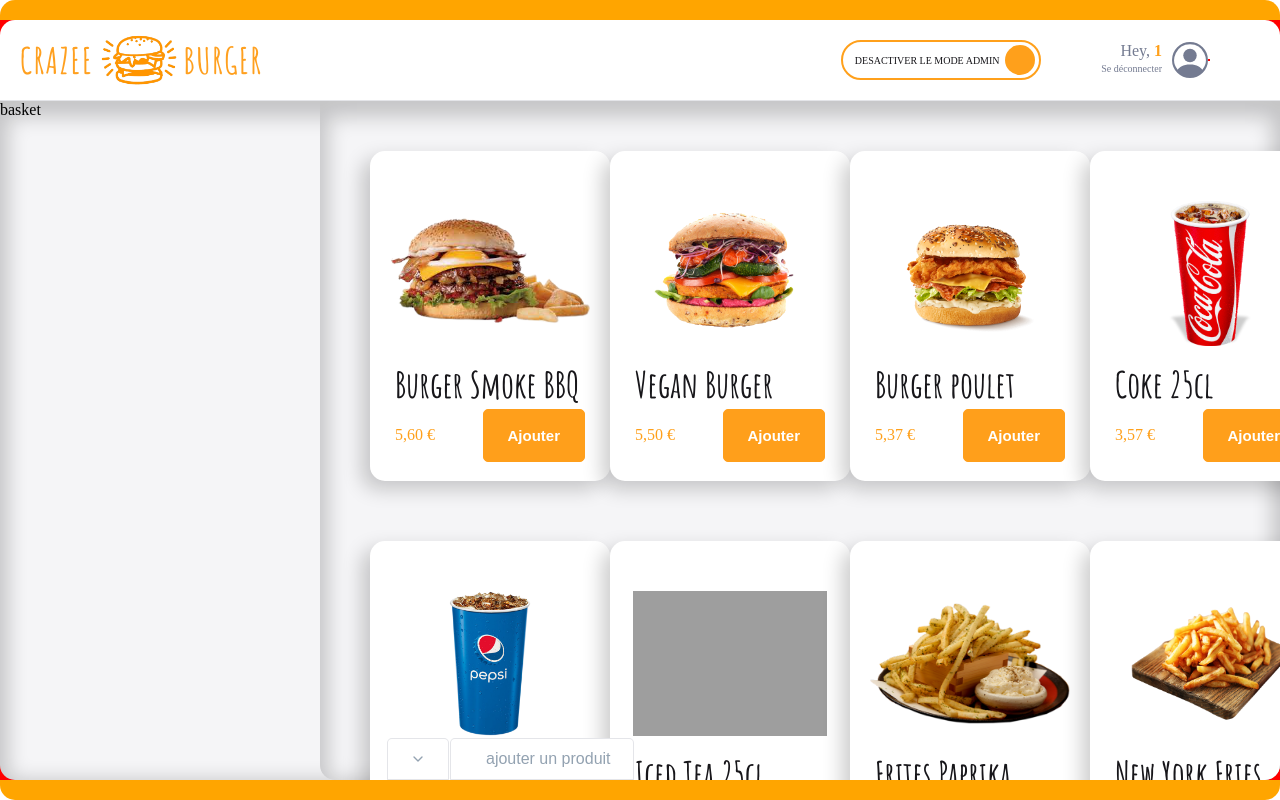
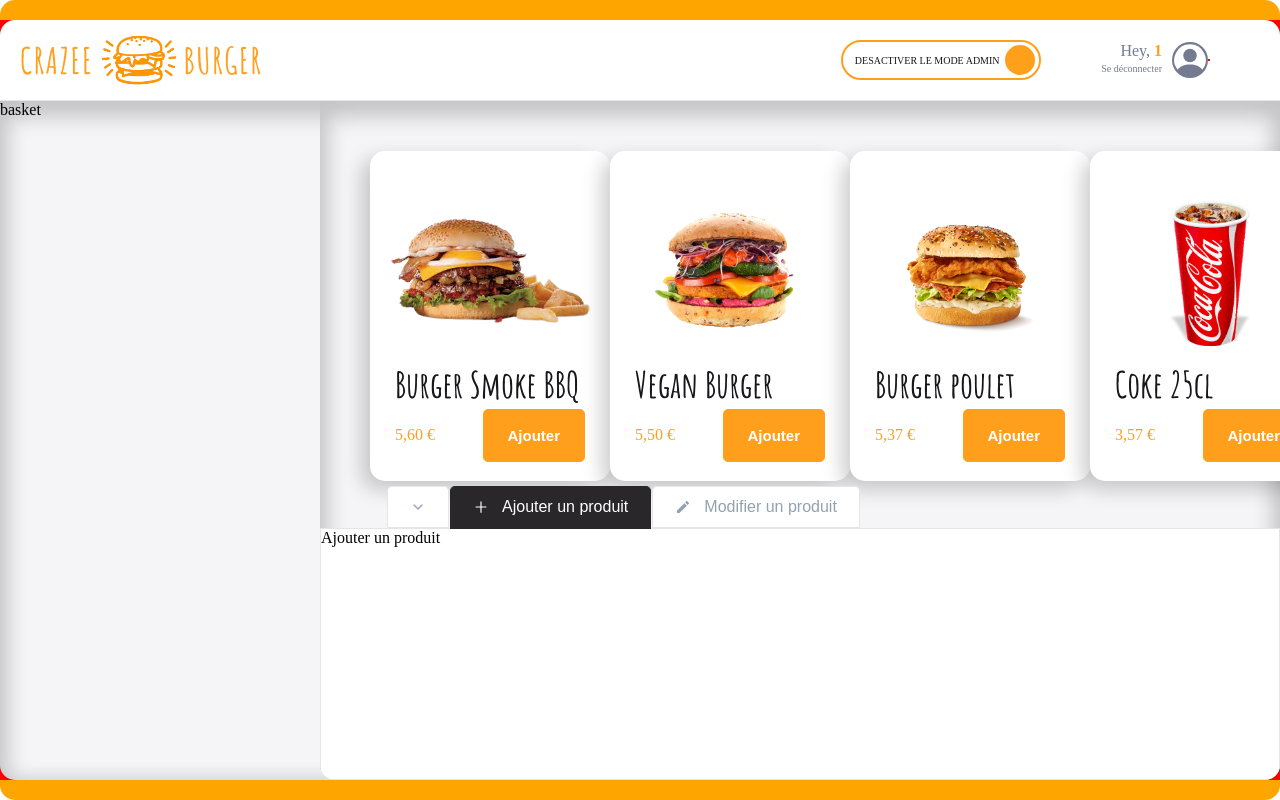
Before and after one commit to MebouoVanne/crazee-burger, a React (Create React App) app: page /orderpage/1 in a window 1280 px wide. Built offline with nearby package versions, Linux system fonts and the light colour scheme; grey boxes are pictures that could not be loaded.

Commit message:
✨ F07:Admin>Add panel admin

```diff
--- a/src/components/order/Main/Admin/Admin.js
+++ b/src/components/order/Main/Admin/Admin.js
@@ -3,14 +3,19 @@
 import { theme } from '../../../../theme';
 import AdminPanel from './AdminPanel';
 import AdminTabs from './AdminTabs';
+import { useContext } from 'react';
+import OrderContext from '../../../../context/OrderContext';
 
 export default function Admin() {
+    const {
+        isCollapsed,
 
-    const [isCollapsed, setIsCollapsed] = useState(false)
+        } = useContext(OrderContext)
+
   return (
     <AdminStyle >
-        <AdminTabs isCollapsed={isCollapsed} setIsCollapsed={setIsCollapsed}/>
-        {isCollapsed && <AdminPanel/>  }
+        <AdminTabs />
+        {!isCollapsed && <AdminPanel/>  }
     </AdminStyle>
   )
 }
--- a/src/components/order/Main/Admin/AdminPanel.js
+++ b/src/components/order/Main/Admin/AdminPanel.js
@@ -1,11 +1,23 @@
 import React from 'react'
 import styled from 'styled-components';
 import { theme } from '../../../../theme';
+import { useContext } from 'react';
+import OrderContext from '../../../../context/OrderContext';
 
 export default function AdminPanel() {
+    const {
+        isCollapsed,
+        setIsCollapsed,
+        isAddSelected,
+        setIsAddSelected,
+        isEditSelected,
+        setIsEditSelected
+
+        } = useContext(OrderContext)
   return (
     <AdminPanelStyled>
-        AdminPanel
+          { isAddSelected && "Ajouter un produit"}
+          { isEditSelected && "Modifier un produit"}
     </AdminPanelStyled>
   )
 }
--- a/src/components/order/Main/Admin/AdminTabs.js
+++ b/src/components/order/Main/Admin/AdminTabs.js
@@ -1,14 +1,39 @@
-import React from 'react'
+import React, { useContext } from 'react'
 import styled from 'styled-components';
 import Tabs from '../../../reusable-ui/Tabs';
 import {FiChevronDown,FiChevronUp} from "react-icons/fi"
 import {AiOutlinePlus} from "react-icons/ai"
+import {MdModeEditOutline} from "react-icons/md"
 import { theme } from '../../../../theme';
+import OrderContext from '../../../../context/OrderContext';
 
-export default function AdminTabs({isCollapsed,setIsCollapsed}) {
+export default function AdminTabs() {
 
     const handleClick = () =>{
         setIsCollapsed(!isCollapsed)
+    }
+
+    const {
+    isCollapsed,
+    setIsCollapsed,
+    isAddSelected,
+    setIsAddSelected,
+    isEditSelected,
+    setIsEditSelected
+
+    } = useContext(OrderContext)
+
+    const selectAddTab = () =>{
+        setIsCollapsed(false)
+        setIsAddSelected(true)
+        setIsEditSelected(false)
+    }
+
+    const selectEditTab = () =>{
+        setIsCollapsed(false)
+        setIsEditSelected(true)
+        setIsAddSelected(false)
+
     }
   return (
     <AdminTabsStyled>
@@ -19,10 +44,16 @@
          className={isCollapsed ? "is-active" : ""}
          />
          <Tabs
-         label="ajouter un produit"
-         Icon={AiOutlinePlus}
-         onClick={handleClick}
-         className={isCollapsed ? "is-active" : ""}
+         label="Ajouter un produit"
+         Icon={<AiOutlinePlus/>}
+         onClick={selectAddTab}
+         className={isAddSelected ? "is-active" : ""}
+         />
+          <Tabs
+         label="Modifier  un produit"
+         Icon={<MdModeEditOutline/>}
+         onClick={selectEditTab}
+         className={isEditSelected ? "is-active" : ""}
          />
     </AdminTabsStyled>
   )
--- a/src/components/order/OrderPage.js
+++ b/src/components/order/OrderPage.js
@@ -10,13 +10,22 @@
 function OrderPage() {
 
 const [isModeAdmin, setIsModeAdmin] = useState(true)
+const [isCollapsed, setIsCollapsed] = useState(false)
+const [isAddSelected, setIsAddSelected] = useState(true)
+const [isEditSelected, setIsEditSelected] = useState(false)
 
  const {username}= useParams();
  console.log("username",username)
 
  const OrderContextValue = {
     isModeAdmin,
-    setIsModeAdmin
+    setIsModeAdmin,
+    isCollapsed,
+    setIsCollapsed,
+    isAddSelected,
+    setIsAddSelected,
+    isEditSelected,
+    setIsEditSelected
  }
 
     return (
--- a/src/context/OrderContext.js
+++ b/src/context/OrderContext.js
@@ -2,5 +2,11 @@
 
 export default createContext({
     isModeAdmin:false,
-    setIsModeAdmin: ()=>{}
+    setIsModeAdmin: ()=>{},
+    isCollapsed:false,
+    setIsCollapsed: ()=>{},
+    isAddSelected:false,
+    setIsAddSelected: ()=>{},
+    isEditSelected:false,
+    setIsEditSelected: ()=>{}
 })
```
